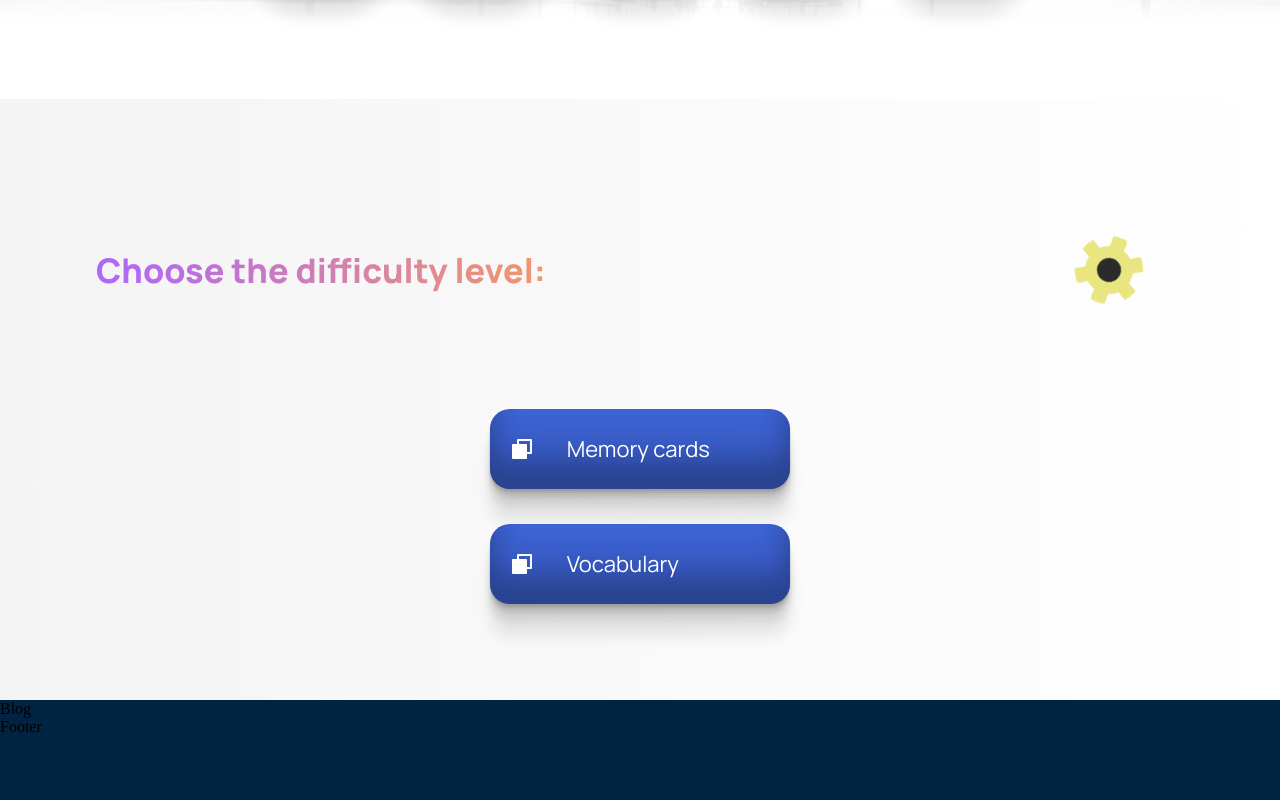
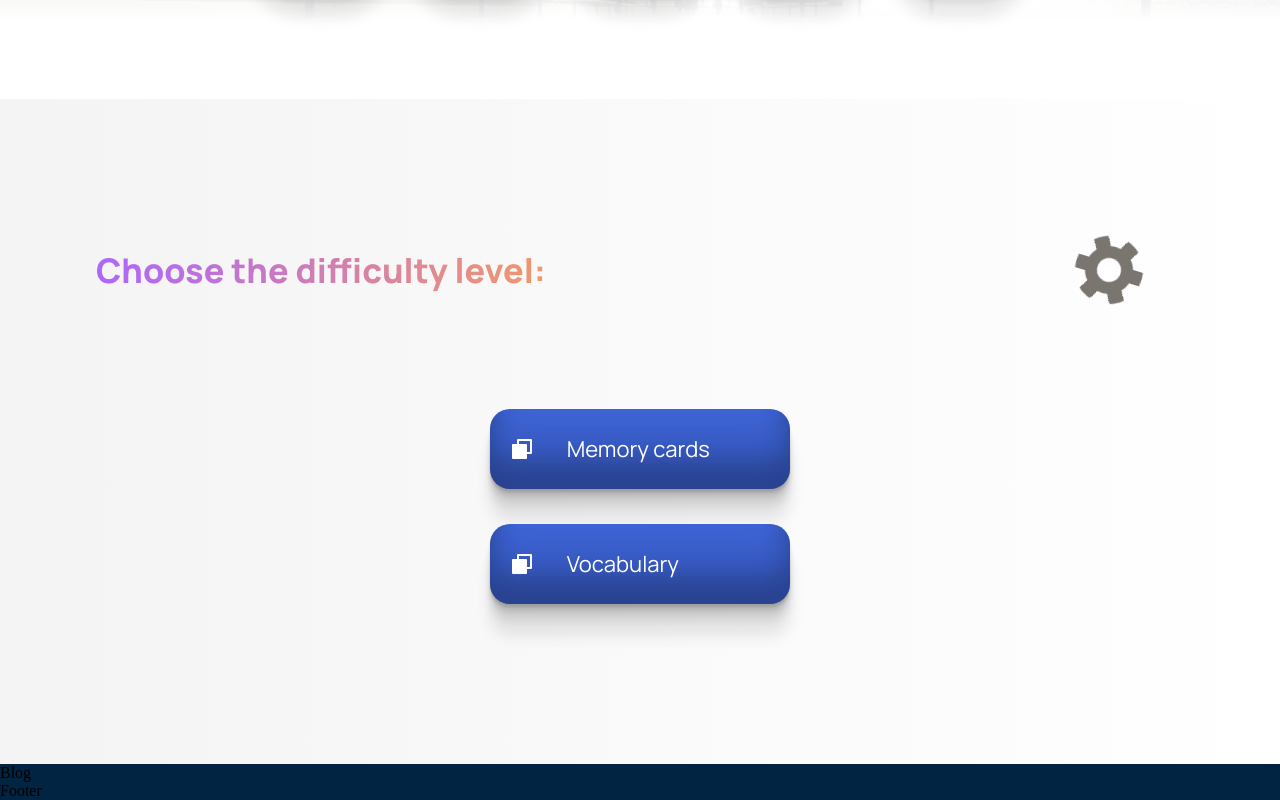
Before and after one commit to VladLys0v/LangArts, a React (Create React App) app: page / in a window 1280 px wide. Shown: the part 1040-1840 px from the top of the page. Before the commit the page ends 1776 px from the top, so only its background shows below. Built offline with nearby package versions, Linux system fonts and the light colour scheme; no server answers; the HTML template or start-up script is replaced by a standard one.

Commit message:
+gear icon color and speed

```diff
--- a/src/containers/features/features.css
+++ b/src/containers/features/features.css
@@ -40,6 +40,7 @@
     display: flex;
     flex-direction: column;
     align-items: center;
+    padding-bottom: 4rem;
 }
 
 .langarts__card1 button:hover {
@@ -201,50 +202,54 @@
     left: 50%;
     margin-top: -1em;
     margin-left: -1em;
-	background: #E9E581;
+	background: #7b756f;
 	position: absolute;
 	border-radius: 1em;
-	-webkit-animation: 1s gear-rotate linear infinite;
-	-moz-animation: 1s gear-rotate linear infinite;
-	animation: 1s gear-rotate linear infinite;
+    /* gear icon rotation speed */
+	-webkit-animation: 3s gear-rotate linear infinite;
+	-moz-animation: 3s gear-rotate linear infinite;
+	animation: 3s gear-rotate linear infinite;
 }
 
 .gear-rotate::before{
 	width: 2.8em;
 	height: 2.8em;
 	background:
-    -webkit-linear-gradient(0deg,transparent 39%,#E9E581 39%,#E9E581 61%, transparent 61%),
-    -webkit-linear-gradient(60deg,transparent 42%,#E9E581 42%,#E9E581 58%, transparent 58%),
-    -webkit-linear-gradient(120deg,transparent 42%,#E9E581 42%,#E9E581 58%, transparent 58%);
+    -webkit-linear-gradient(0deg,transparent 39%,#7b756f 39%,#7b756f 61%, transparent 61%),
+    -webkit-linear-gradient(60deg,transparent 42%,#7b756f 42%,#7b756f 58%, transparent 58%),
+    -webkit-linear-gradient(120deg,transparent 42%,#7b756f 42%,#7b756f 58%, transparent 58%);
 	background:
-    -moz-linear-gradient(0deg,transparent 39%,#E9E581 39%,#47EC19 61%, transparent 61%),
-    -moz-linear-gradient(60deg,transparent 42%,#E9E581 42%,#E9E581 58%, transparent 58%),
-    -moz-linear-gradient(120deg,transparent 42%,#E9E581 42%,#E9E581 58%, transparent 58%);
+    -moz-linear-gradient(0deg,transparent 39%,#7b756f 39%,#7b756f 61%, transparent 61%),
+    -moz-linear-gradient(60deg,transparent 42%,#7b756f 42%,#7b756f 58%, transparent 58%),
+    -moz-linear-gradient(120deg,transparent 42%,#7b756f 42%,#7b756f 58%, transparent 58%);
 	background:
-    -o-linear-gradient(0deg,transparent 39%,#E9E581 39%,#E9E581 61%, transparent 61%),
-    -o-linear-gradient(60deg,transparent 42%,#E9E581 42%,#E9E581 58%, transparent 58%),
-    -o-linear-gradient(120deg,transparent 42%,#47EC19 42%,#E9E581 58%, transparent 58%);
-	background: -ms-linear-gradient(0deg,transparent 39%,#E9E581 39%,#E9E581 61%, transparent 61%),-ms-linear-gradient(60deg,transparent 42%,#E9E581 42%,#E9E581 58%, transparent 58%),-ms-linear-gradient(120deg,transparent 42%,#E9E581 42%,#E9E581 58%, transparent 58%);
+    -o-linear-gradient(0deg,transparent 39%,#7b756f 39%,#7b756f 61%, transparent 61%),
+    -o-linear-gradient(60deg,transparent 42%,#7b756f 42%,#7b756f 58%, transparent 58%),
+    -o-linear-gradient(120deg,transparent 42%,#7b756f 42%,#7b756f 58%, transparent 58%);
+	background: -ms-linear-gradient(0deg,transparent 39%,#7b756f 39%,#7b756f 61%, transparent 61%),-ms-linear-gradient(60deg,transparent 42%,#7b756f 42%,#7b756f 58%, transparent 58%),-ms-linear-gradient(120deg,transparent 42%,#7b756f 42%,#7b756f 58%, transparent 58%);
 	background:
-      linear-gradient(0deg,transparent 39%,#E9E581 39%,#E9E581 61%, transparent 61%),
-    linear-gradient(60deg,transparent 42%,#E9E581 42%,#E9E581 58%, transparent 58%),
-    linear-gradient(120deg,transparent 42%,#E9E581 42%,#E9E581 58%, transparent 58%);
+      linear-gradient(0deg,transparent 39%,#7b756f 39%,#7b756f 61%, transparent 61%),
+    linear-gradient(60deg,transparent 42%,#7b756f 42%,#7b756f 58%, transparent 58%),
+    linear-gradient(120deg,transparent 42%,#7b756f 42%,#7b756f 58%, transparent 58%);
 	position: absolute;
 	content:"";
 	top: -.4em;
 	left: -.4em;
 	border-radius:1.4em;
+    cursor: pointer;
 }
 
 .gear-rotate::after {
 	width: 1em;
 	height: 1em;
-	background: #2B2B2B;
+    /* this is the small circle inside the gear */
+	background: #ffffff;
 	position: absolute;
 	content:"";
 	top: .5em;
 	left: .5em;
 	border-radius: .5em;
+    cursor: pointer;
 }
 
 @keyframes gear-rotate {
```
